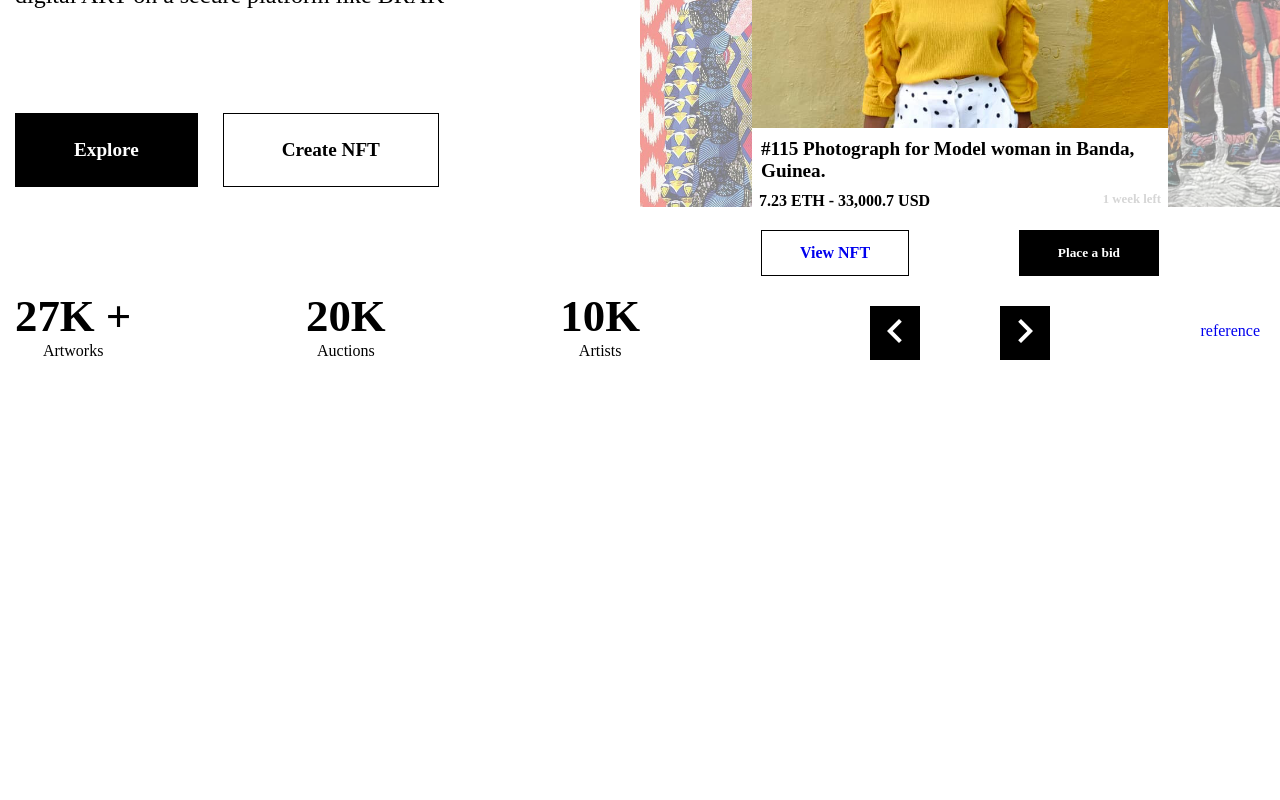
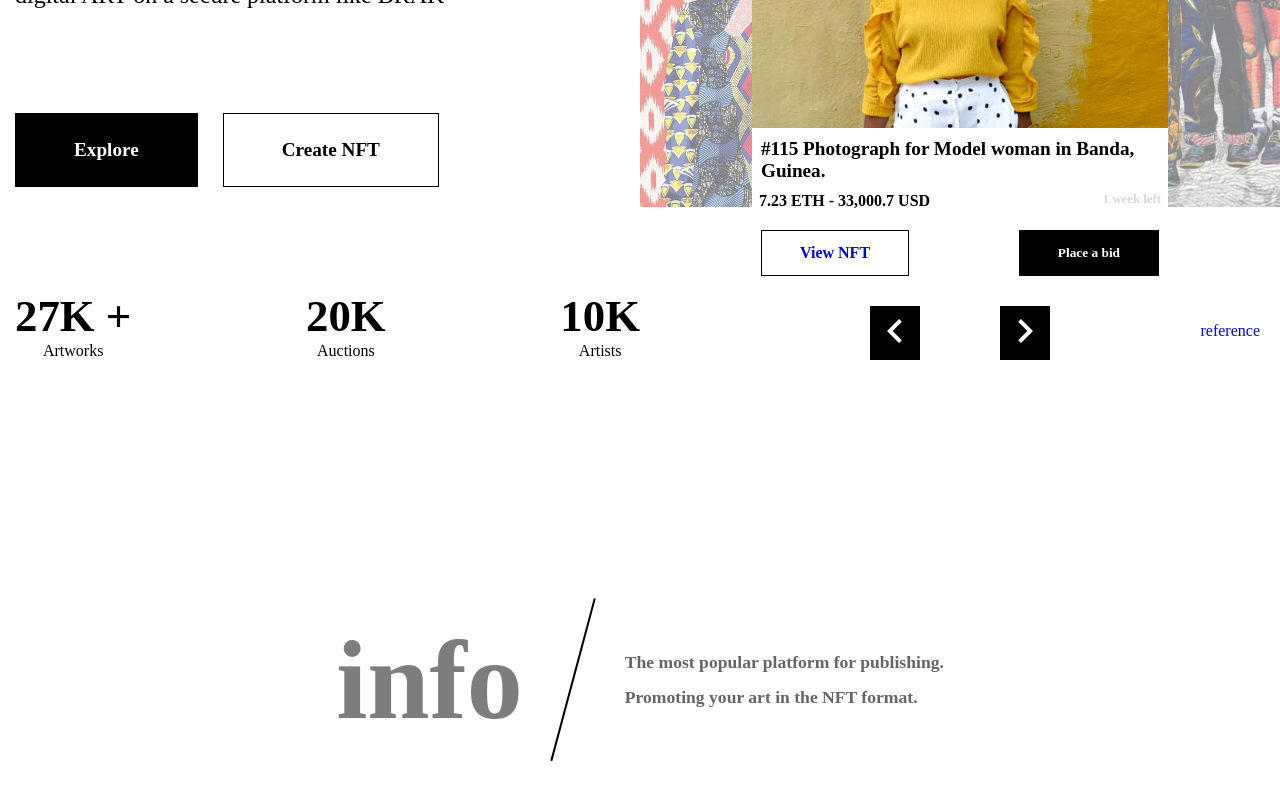
Before and after one commit to Web-Dev-Problems/Yinka-Designs, a React (Create React App) app: page /nftcollection in a window 1280 px wide. Shown: the part 440-1240 px from the top of the page. Before the commit the page ends 840 px from the top, so only its background shows below. Built offline with nearby package versions, Linux system fonts and the light colour scheme.

Commit message:
Add InfoDesign component to NFT collection page

```diff
--- a/src/templates/NftCollection.js
+++ b/src/templates/NftCollection.js
@@ -11,6 +11,7 @@ export const NftCollection = () => {
       <div>
         <Header />
         <Explore />
+        <InfoDesign />
       </div>
     </Container>
   )
```
